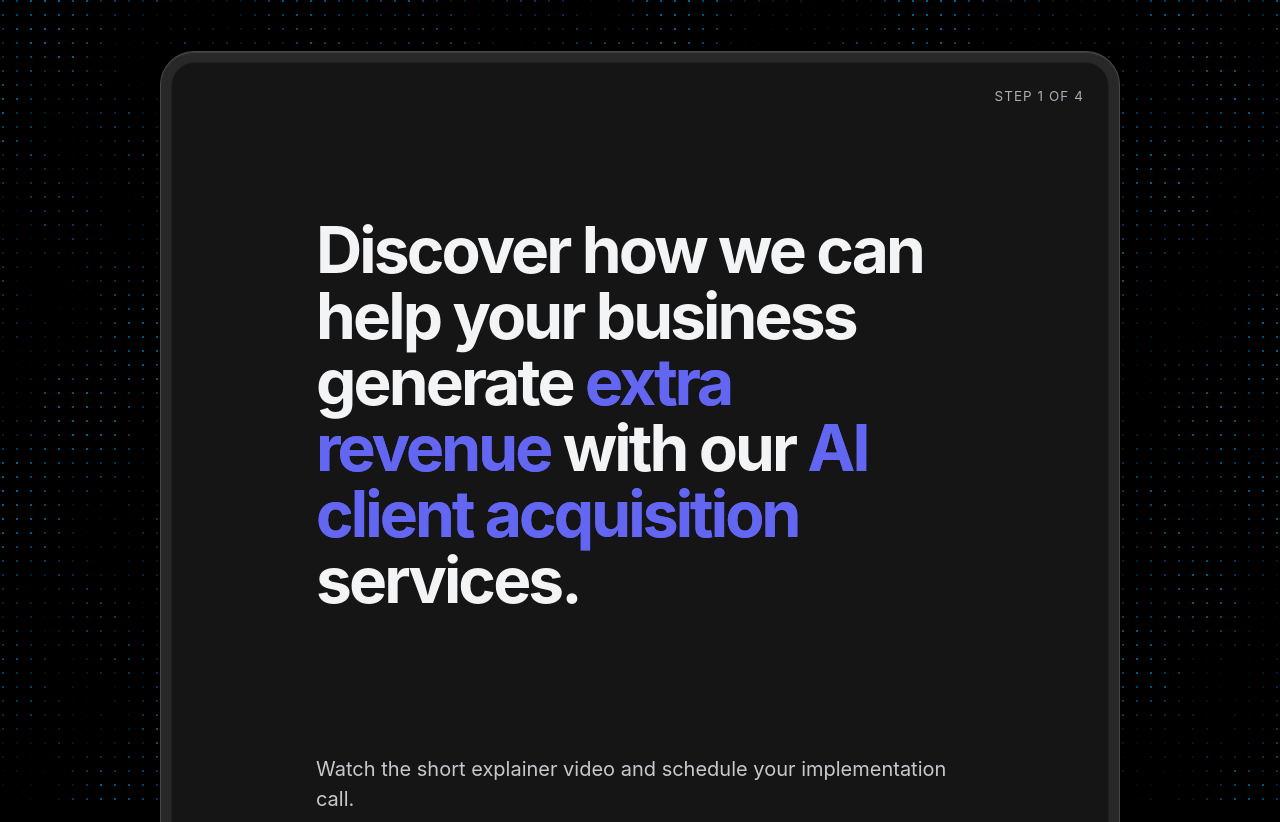
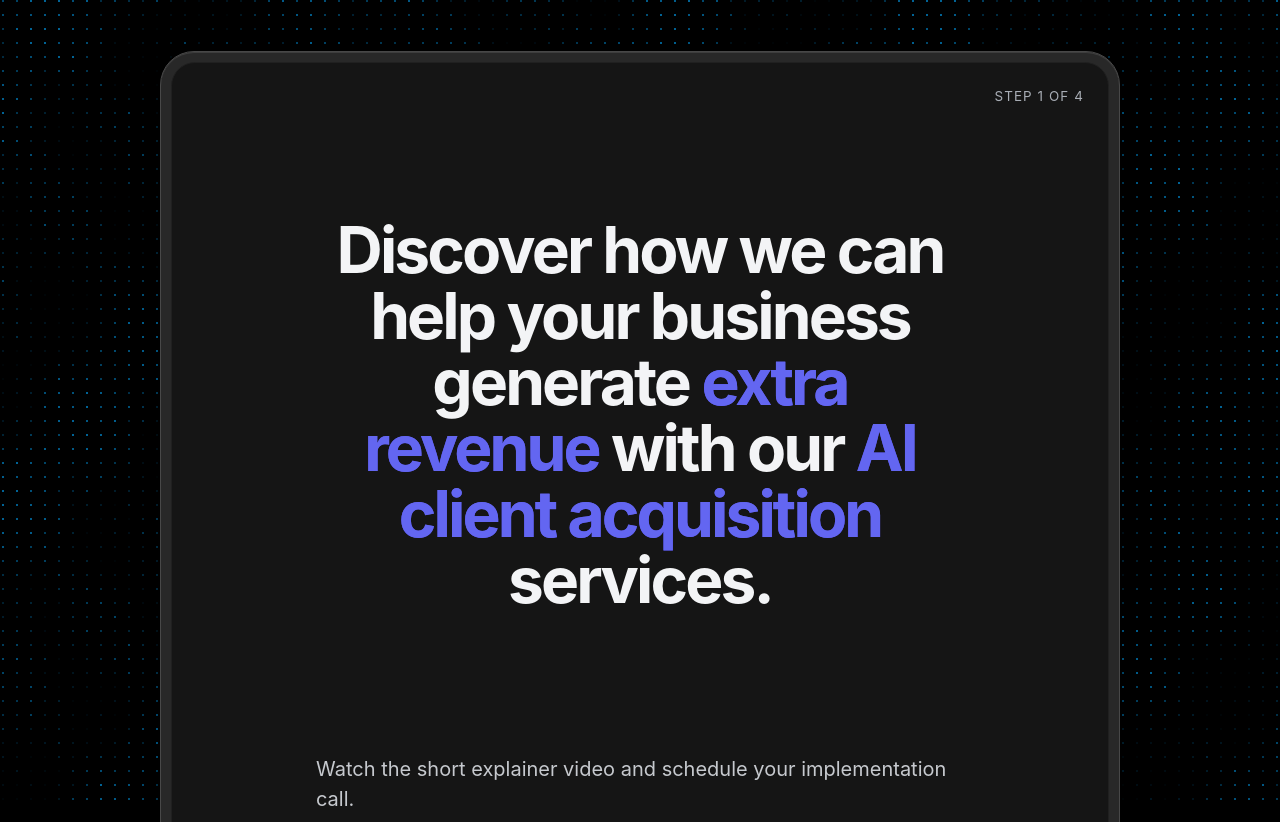
Before and after one commit to kristianneuhen/NeuhenAI, a Flask app: page /acquire in a window 1280 px wide. Shown: the top 822 px of the page. Run offline with Flask 3, Linux system fonts and the light colour scheme.

Commit message:
Center acquisition heading

```diff
--- a/static/styles.css
+++ b/static/styles.css
@@ -151,7 +151,6 @@ body:has(.hero-outside) { padding: 0; }
   letter-spacing: -.045em;
   line-height: 1.03;
   max-width: none;
-  text-align: left !important;
   width: 100%;
 }
 .acquire-accent {
```
